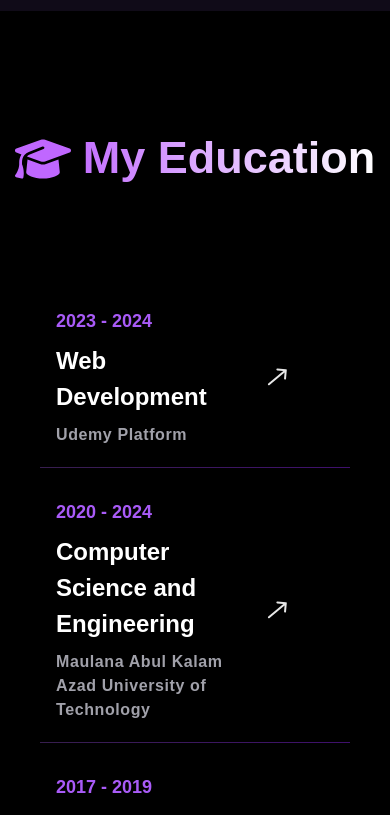
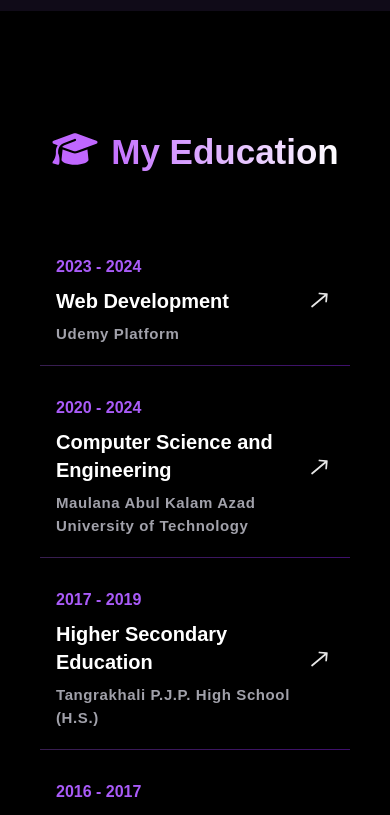
Before and after one commit to Panchammmm/My-Portfolio, a React (Vite) app: page / in a window 390 px wide. Shown: the part 3840-4655 px from the top of the page. Built offline with nearby package versions, Linux system fonts and the light colour scheme.

Commit message:
education-section-responsive

```diff
--- a/src/Home-Page/Education/CardHover.jsx
+++ b/src/Home-Page/Education/CardHover.jsx
@@ -36,14 +36,14 @@ const CHover = ({ items = [], className }) => {
                                 />
                             )}
                         </AnimatePresence>
-                        <div className={cn("rounded-2xl h-full w-full p-4 overflow-hidden bg-tranparent relative z-20 flex group")}>
+                        <div className={cn("rounded-2xl h-full w-full p-4 overflow-hidden bg-tranparent relative z-20 flex justify-between group")}>
                             <div className="relative z-50">
-                                <h3 className="text-lg font-bold text-[#a95bf8]">{item.year}</h3>
-                                <h2 className="text-white font-[700] text-[1.5rem] mt-2 mb-2">{item.title}</h2>
-                                <p className="text-base font-semibold tracking-[0.6px] text-zinc-400">{item.description}</p>
+                                <h3 className="lg:text-lg text-base font-bold text-[#a95bf8]">{item.year}</h3>
+                                <h2 className="text-white font-[700] lg:text-[1.5rem] text-xl mt-2 mb-2">{item.title}</h2>
+                                <p className="lg:text-base text-[15px] font-semibold tracking-[0.6px] text-zinc-400">{item.description}</p>
                             </div>
 
-                            <img src={Arrow} alt="arrow" className="arrow-icon size-8 group-hover:rotate-[70deg]"></img>
+                            <img src={Arrow} alt="arrow" className="arrow-icon my-auto lg:size-8 size-7 group-hover:rotate-[70deg]"></img>
                         </div>
                         <div className="border-style"></div>
                     </div>
--- a/src/Home-Page/Education/Education.jsx
+++ b/src/Home-Page/Education/Education.jsx
@@ -6,9 +6,9 @@ export default function Education() {
     return (
         <div className="bg-black mx-auto pt-[120px] pb-[120px]">
 
-            <div className="flex justify-center mb-16">
-                <svg xmlns="http://www.w3.org/2000/svg" viewBox="0 0 640 512" className="fill-[#c067ff] size-14 mr-3"><path d="M320 32c-8.1 0-16.1 1.4-23.7 4.1L15.8 137.4C6.3 140.9 0 149.9 0 160s6.3 19.1 15.8 22.6l57.9 20.9C57.3 229.3 48 259.8 48 291.9v28.1c0 28.4-10.8 57.7-22.3 80.8c-6.5 13-13.9 25.8-22.5 37.6C0 442.7-.9 448.3 .9 453.4s6 8.9 11.2 10.2l64 16c4.2 1.1 8.7 .3 12.4-2s6.3-6.1 7.1-10.4c8.6-42.8 4.3-81.2-2.1-108.7C90.3 344.3 86 329.8 80 316.5V291.9c0-30.2 10.2-58.7 27.9-81.5c12.9-15.5 29.6-28 49.2-35.7l157-61.7c8.2-3.2 17.5 .8 20.7 9s-.8 17.5-9 20.7l-157 61.7c-12.4 4.9-23.3 12.4-32.2 21.6l159.6 57.6c7.6 2.7 15.6 4.1 23.7 4.1s16.1-1.4 23.7-4.1L624.2 182.6c9.5-3.4 15.8-12.5 15.8-22.6s-6.3-19.1-15.8-22.6L343.7 36.1C336.1 33.4 328.1 32 320 32zM128 408c0 35.3 86 72 192 72s192-36.7 192-72L496.7 262.6 354.5 314c-11.1 4-22.8 6-34.5 6s-23.5-2-34.5-6L143.3 262.6 128 408z" /></svg>
-                <h1 className="my-edu text-[45px] font-[700] text-center leading-[1.2]">My Education</h1>
+            <div className="flex justify-center lg:mb-16 mb-5">
+                <svg xmlns="http://www.w3.org/2000/svg" viewBox="0 0 640 512" className="fill-[#c067ff] lg:size-14 size-12 pb-3 lg:pb-0 mr-3"><path d="M320 32c-8.1 0-16.1 1.4-23.7 4.1L15.8 137.4C6.3 140.9 0 149.9 0 160s6.3 19.1 15.8 22.6l57.9 20.9C57.3 229.3 48 259.8 48 291.9v28.1c0 28.4-10.8 57.7-22.3 80.8c-6.5 13-13.9 25.8-22.5 37.6C0 442.7-.9 448.3 .9 453.4s6 8.9 11.2 10.2l64 16c4.2 1.1 8.7 .3 12.4-2s6.3-6.1 7.1-10.4c8.6-42.8 4.3-81.2-2.1-108.7C90.3 344.3 86 329.8 80 316.5V291.9c0-30.2 10.2-58.7 27.9-81.5c12.9-15.5 29.6-28 49.2-35.7l157-61.7c8.2-3.2 17.5 .8 20.7 9s-.8 17.5-9 20.7l-157 61.7c-12.4 4.9-23.3 12.4-32.2 21.6l159.6 57.6c7.6 2.7 15.6 4.1 23.7 4.1s16.1-1.4 23.7-4.1L624.2 182.6c9.5-3.4 15.8-12.5 15.8-22.6s-6.3-19.1-15.8-22.6L343.7 36.1C336.1 33.4 328.1 32 320 32zM128 408c0 35.3 86 72 192 72s192-36.7 192-72L496.7 262.6 354.5 314c-11.1 4-22.8 6-34.5 6s-23.5-2-34.5-6L143.3 262.6 128 408z" /></svg>
+                <h1 className="my-edu lg:text-[45px] text-[35px] font-[700] text-center leading-[1.2]">My Education</h1>
             </div>
             <CardHover />
         </div>
--- a/src/Home-Page/Education/edu.css
+++ b/src/Home-Page/Education/edu.css
@@ -34,8 +34,13 @@
 }
 
 .arrow-icon {
-    margin: auto;
     margin-right: 40px;
     rotate: -40deg;
     transition: all 0.5s ease;
 }
+
+@media (max-width: 640px) {
+    .arrow-icon {
+        margin-right: 0px;
+    }
+}
```
